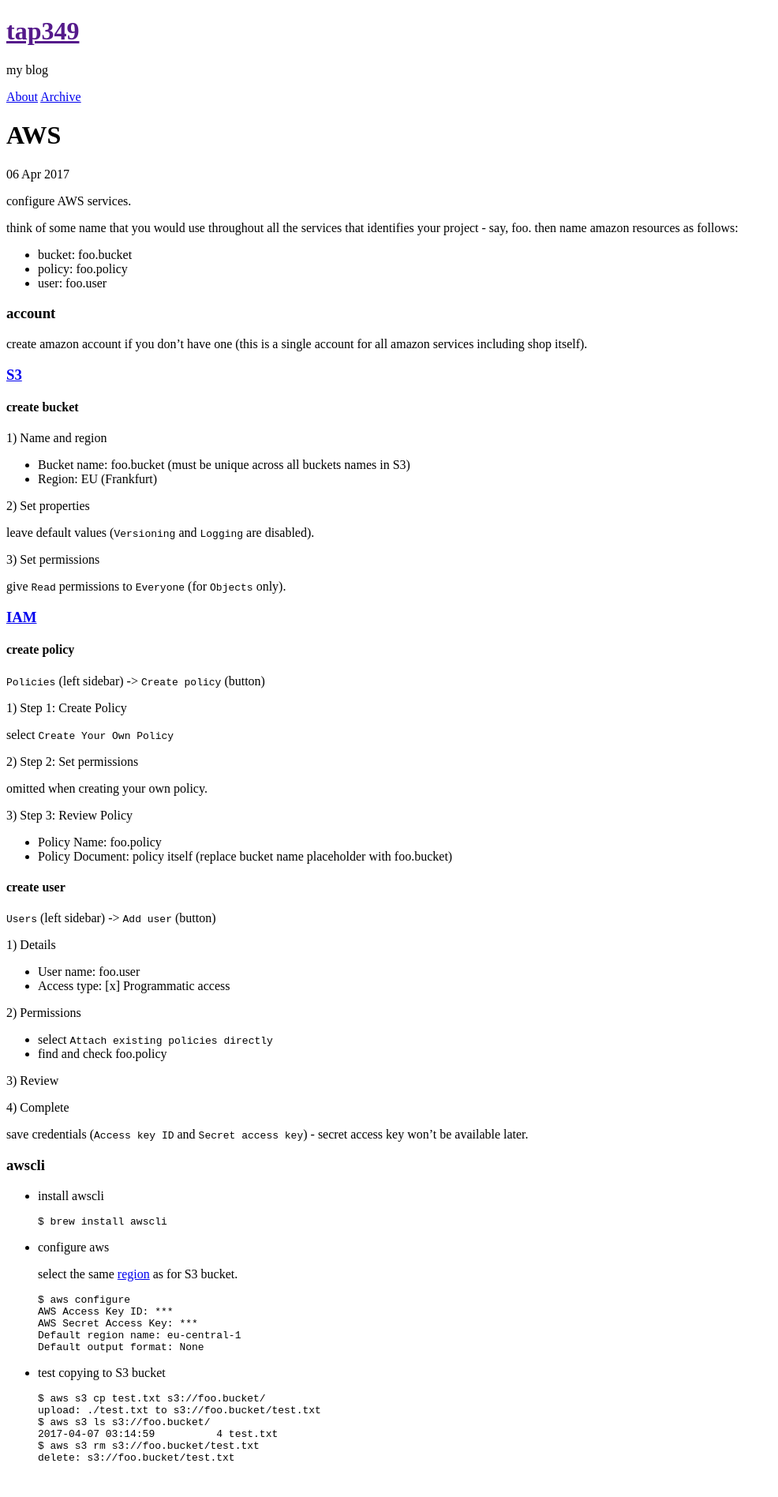
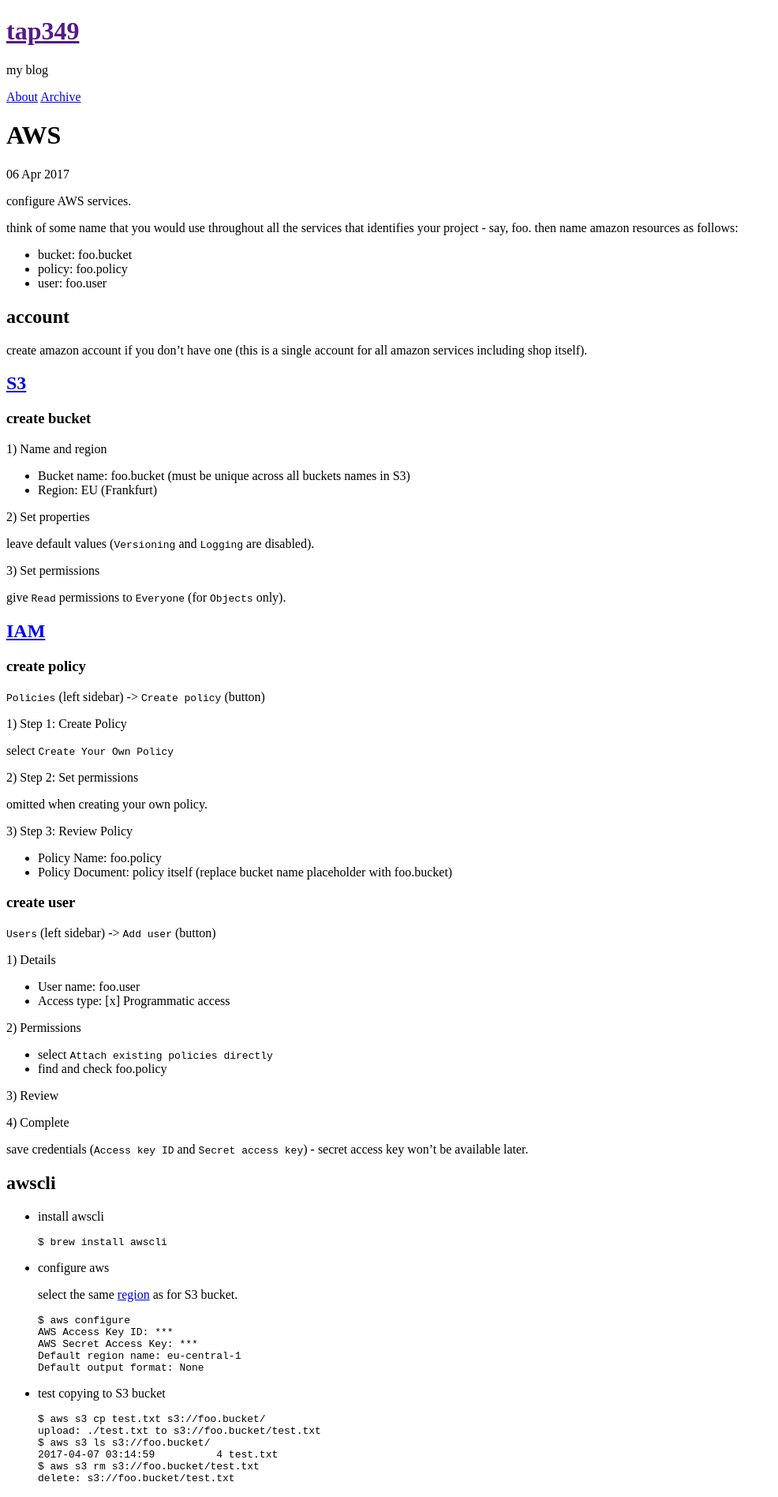
Before and after one commit to tap349/tap349.github.io, a Jekyll site: the page built from _posts/2017-04-06-aws.md, in a window 1280 px wide. Shown: the whole page at 79% size, without its empty margins (0-986 px from the left). Built offline with Jekyll 4.4.1, drawn with Linux system fonts in a browser that asks for light colours; before the commit the page ends 1870 px from its top, so only the background shows below that.

Commit message:
update 2017-04-07_03:28:39

```diff
--- a/_posts/2017-04-06-aws.md
+++ b/_posts/2017-04-06-aws.md
@@ -17,14 +17,14 @@
 - policy: foo.policy
 - user: foo.user
 
-### account
+## account
 
 create amazon account if you don't have one
 (this is a single account for all amazon services including shop itself).
 
-### [S3](https://console.aws.amazon.com/s3/home?region=us-west-2)
+## [S3](https://console.aws.amazon.com/s3/home?region=us-west-2)
 
-#### create bucket
+### create bucket
 
 1) Name and region
 
@@ -39,9 +39,9 @@
 
 give `Read` permissions to `Everyone` (for `Objects` only).
 
-### [IAM](https://console.aws.amazon.com/iam/home?region=us-west-2)
+## [IAM](https://console.aws.amazon.com/iam/home?region=us-west-2)
 
-#### create policy
+### create policy
 
 `Policies` (left sidebar) -> `Create policy` (button)
 
@@ -58,7 +58,7 @@
 - Policy Name: foo.policy
 - Policy Document: policy itself (replace bucket name placeholder with foo.bucket)
 
-#### create user
+### create user
 
 `Users` (left sidebar) -> `Add user` (button)
 
@@ -79,7 +79,7 @@
 save credentials (`Access key ID` and `Secret access key`) -
 secret access key won't be available later.
 
-### awscli
+## awscli
 
 - install awscli
 
```
